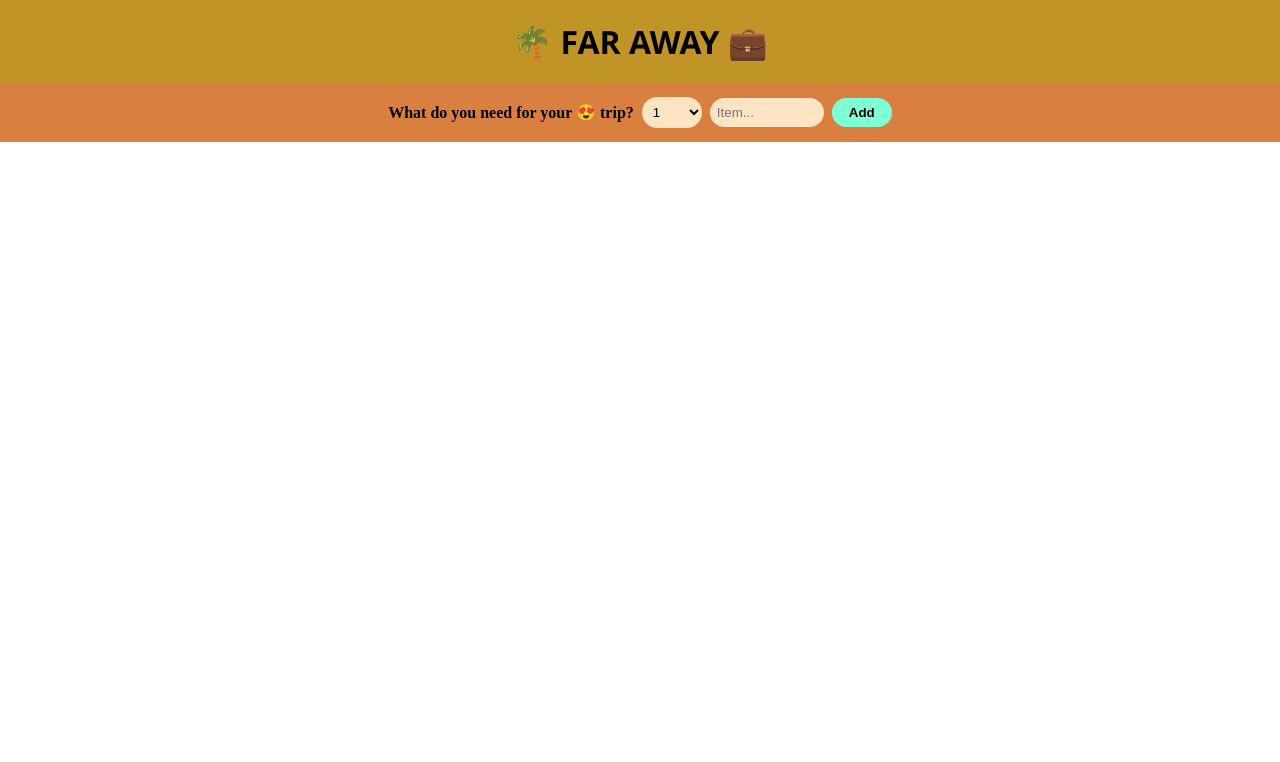
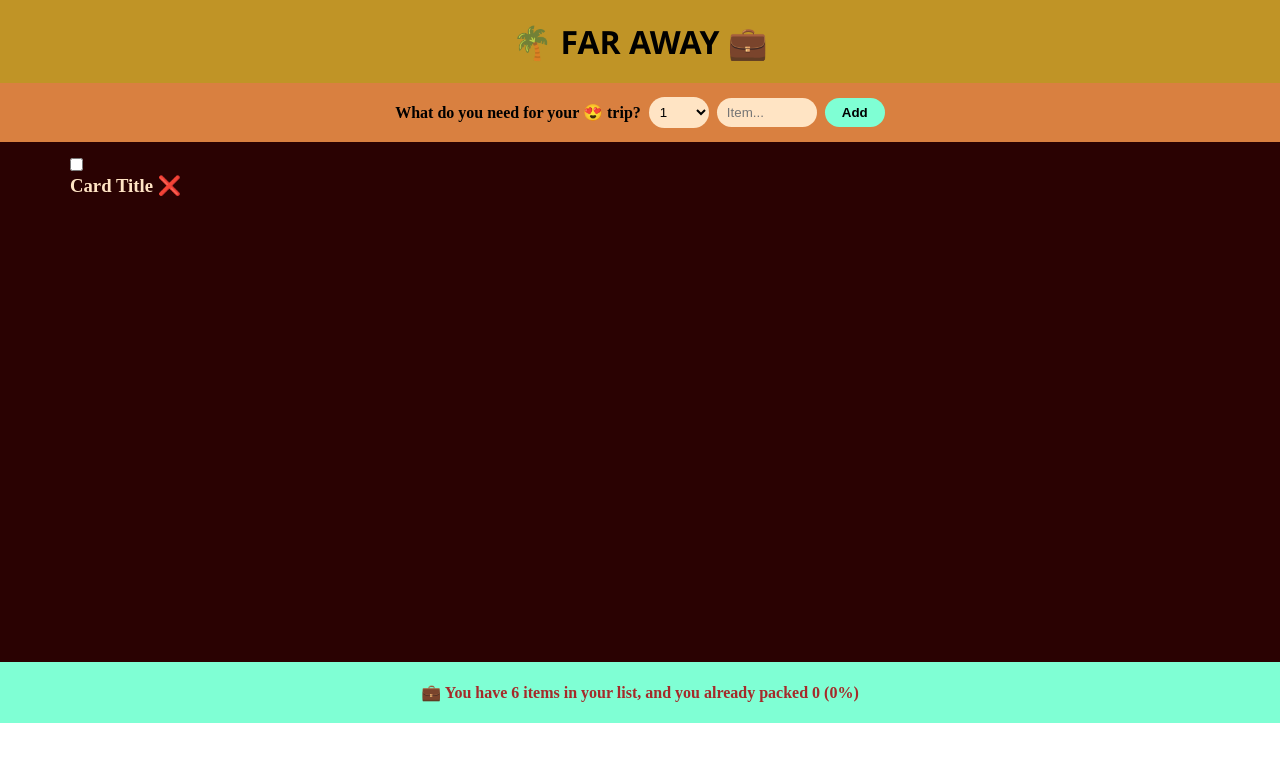
Before and after one commit to 20BCS7199/Travel-List, a React (Vite) app in the folder Travel-list/: page / in a window 1280 px wide. Shown: the top 762 px of the page. Built offline with nearby package versions, Linux system fonts and the light colour scheme.

Commit message:
Layout+form state management

```diff
--- a/Travel-list/src/App.jsx
+++ b/Travel-list/src/App.jsx
@@ -1,13 +1,17 @@
 import "./App.css";
 import FormSection from "./components/FormSection";
 import Header from "./components/Header";
+import PackingList from "./components/PackingList";
+import Stats from "./components/Stats";
 
 function App() {
   return (
-    <>
+    <div>
       <Header></Header>
       <FormSection />
-    </>
+      <PackingList />
+      <Stats />
+    </div>
   );
 }
 
--- a/Travel-list/src/components/FormSection.jsx
+++ b/Travel-list/src/components/FormSection.jsx
@@ -1,21 +1,31 @@
+import { useState } from "react";
 import classes from "./FormSection.module.css";
+
 const FormSection = () => {
+  const [quantity, setQuantity] = useState(1);
+  const [itemInput, setItemInput] = useState("");
+
   return (
     <div className={classes.form}>
       <p className={classes.title}>What do you need for your 😍 trip?</p>
       <select className={classes.selector}>
         {Array.from({ length: 20 }, (_, i) => i + 1).map((num) => (
-          <option value={num} key={num}>
+          <option
+            key={num}
+            value={quantity}
+            onChange={(e) => setQuantity(e.target.value)}
+          >
             {num}
           </option>
         ))}
       </select>
       <input
         type="text"
-        value=""
+        value={itemInput}
         placeholder="Item..."
         className={classes.itemInput}
-      ></input>
+        onChange={(e) => setItemInput(e.target.value)}
+      />
       <button className={classes.addButton}>Add</button>
     </div>
   );
--- a/Travel-list/src/components/Formsection.module.css
+++ b/Travel-list/src/components/Formsection.module.css
@@ -23,8 +23,9 @@
 .itemInput {
   background-color: bisque;
   border: none;
-  padding: 7px;
-  width: 100px;
+  outline: none;
+  padding: 7px 10px;
+  width: 80px;
   border-radius: 20px;
 }
 
--- a/Travel-list/src/components/PackingList.jsx
+++ b/Travel-list/src/components/PackingList.jsx
@@ -1,5 +1,27 @@
+import { useState } from "react";
+import classes from "./PackingList.module.css";
+
 const PackingList = () => {
-  return <div>PackingList</div>;
+  const [isChecked, setChecked] = useState(false);
+
+  const handleCheckboxChange = () => {
+    setChecked(!isChecked);
+  };
+
+  return (
+    <div className={classes.card}>
+      <label className={classes.cardlabel}>
+        <input
+          type="checkbox"
+          checked={isChecked}
+          onChange={handleCheckboxChange}
+        />
+        <div className={classes.cardcontent}>
+          <h3>Card Title ❌</h3>
+        </div>
+      </label>
+    </div>
+  );
 };
 
 export default PackingList;
--- /dev/null
+++ b/Travel-list/src/components/PackingList.module.css
@@ -0,0 +1,10 @@
+.card {
+  background-color: rgb(42, 2, 2);
+  height: 490px;
+  display: flex;
+  padding: 15px 70px;
+}
+
+h3 {
+  color: bisque;
+}
--- a/Travel-list/src/components/Stats.jsx
+++ b/Travel-list/src/components/Stats.jsx
@@ -1,5 +1,10 @@
+import classes from "./Stats.module.css";
 const Stats = () => {
-  return <div>Stats</div>;
+  return (
+    <div className={classes.stats}>
+      <p>💼 You have 6 items in your list, and you already packed 0 (0%)</p>
+    </div>
+  );
 };
 
 export default Stats;
--- /dev/null
+++ b/Travel-list/src/components/Stats.module.css
@@ -0,0 +1,7 @@
+.stats {
+  text-align: center;
+  background-color: aquamarine;
+  color: brown;
+  padding: 21px;
+  font-weight: bold;
+}
```
Also changed, not shown: Travel-list/src/components/PackingList.css (deleted), Travel-list/src/components/Stats.css (deleted).
